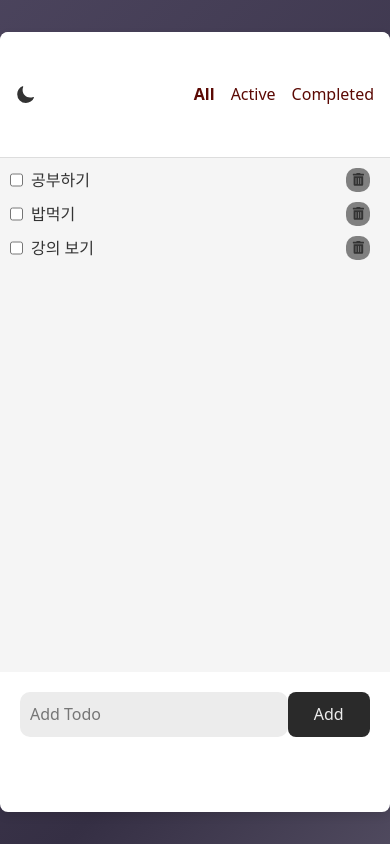
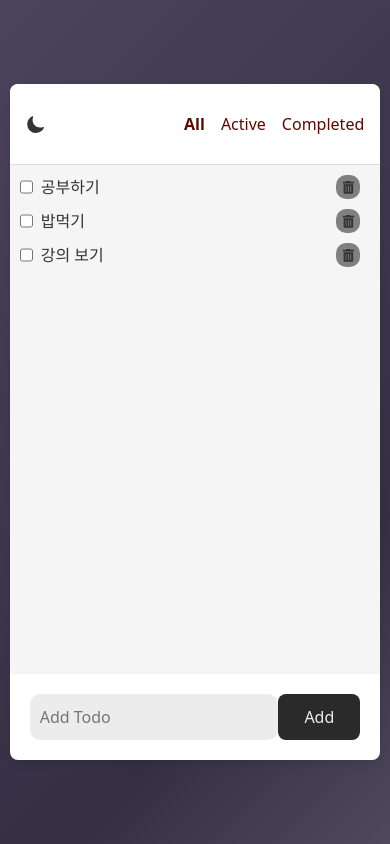
Before and after one commit to CatBread7/todo-app, a React app: page / in a window 390 px wide. Built offline with nearby package versions, Linux system fonts and the light colour scheme; the HTML template or start-up script is replaced by a standard one.

Commit message:
style: footer size on mobile

```diff
--- a/src/App.css
+++ b/src/App.css
@@ -152,18 +152,22 @@ body.dark-mode {
 /* Media queries for responsive design */
 @media (max-width: 768px) {
   .todo-app {
-    width: 700px;
+    width: 95%;
     border-radius: 8px;
     margin: 2rem auto;
     min-height: auto;
     box-shadow: 0 4px 10px rgba(0, 0, 0, 0.1);
-    height: calc(100vh - 4rem);
+    height: 80vh;
   }
 
   .todo-header {
+    height: 10vh;
     border-radius: 8px 8px 0 0;
   }
 
+  .todo-body {
+    height: 80%;
+  }
   .todo-footer {
     border-radius: 0 0 8px 8px;
   }
```
